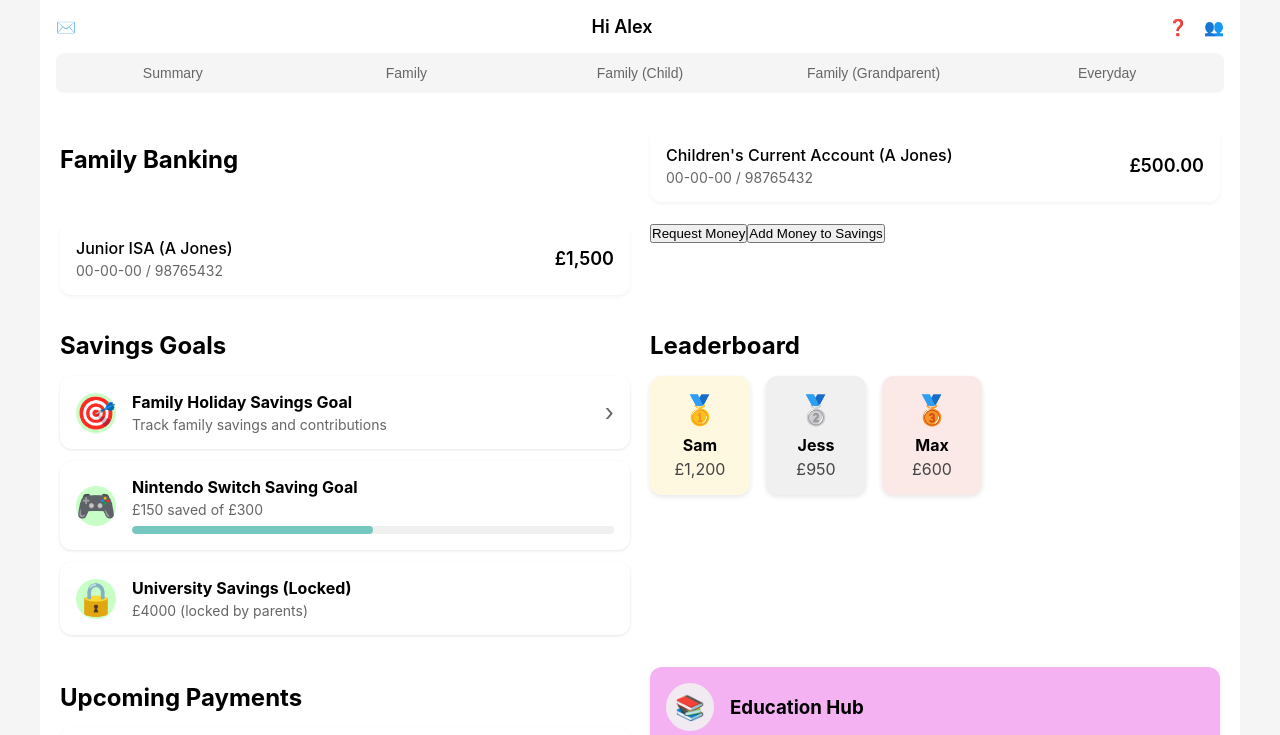
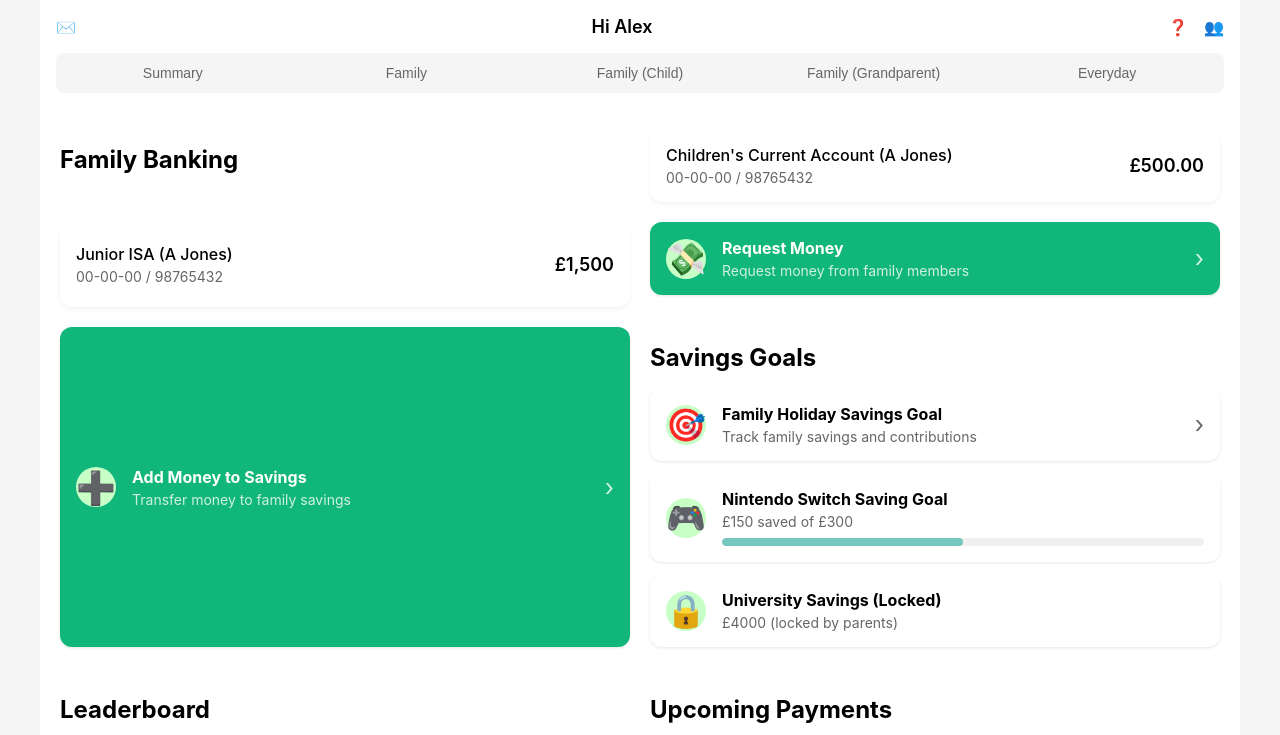
Before and after one commit to OsmanAli20/Quantum-Drift, a React (Create React App) app: page /family-child in a window 1280 px wide. Shown: the top 735 px of the page. Built offline with nearby package versions, Linux system fonts and the light colour scheme.

Commit message:
Updating styling

```diff
--- a/src/pages/familyChild.jsx
+++ b/src/pages/familyChild.jsx
@@ -43,9 +43,22 @@ function FamilyParent() {
           <span className="account-balance">£1,500</span>
         </div>
 
-        <div className="account-actions">
-          <button className="action-button">Request Money</button>
-          <button className="action-button">Add Money to Savings</button>
+        <div className="space-card green-bg" onClick={() => navigate('/request-money')} style={{ cursor: 'pointer' }}>
+          <div className="space-icon light-green">💸</div>
+          <div className="space-details">
+            <h3>Request Money</h3>
+            <p>Request money from family members</p>
+          </div>
+          <span className="chevron">›</span>
+        </div>
+
+        <div className="space-card green-bg" onClick={() => navigate('/add-money')} style={{ cursor: 'pointer' }}>
+          <div className="space-icon light-green">➕</div>
+          <div className="space-details">
+            <h3>Add Money to Savings</h3>
+            <p>Transfer money to family savings</p>
+          </div>
+          <span className="chevron">›</span>
         </div>
 
         <section className="feature-section">
```
